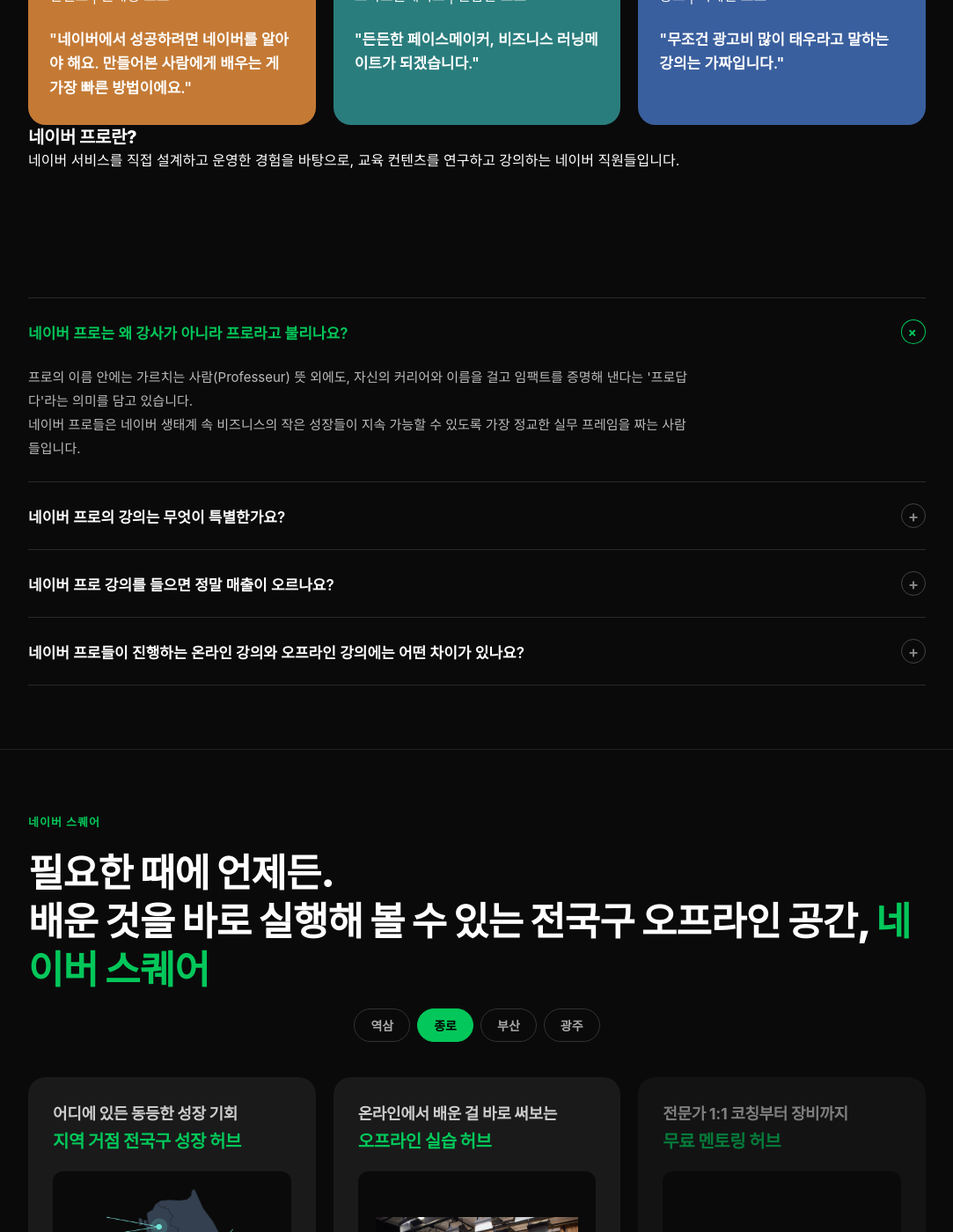
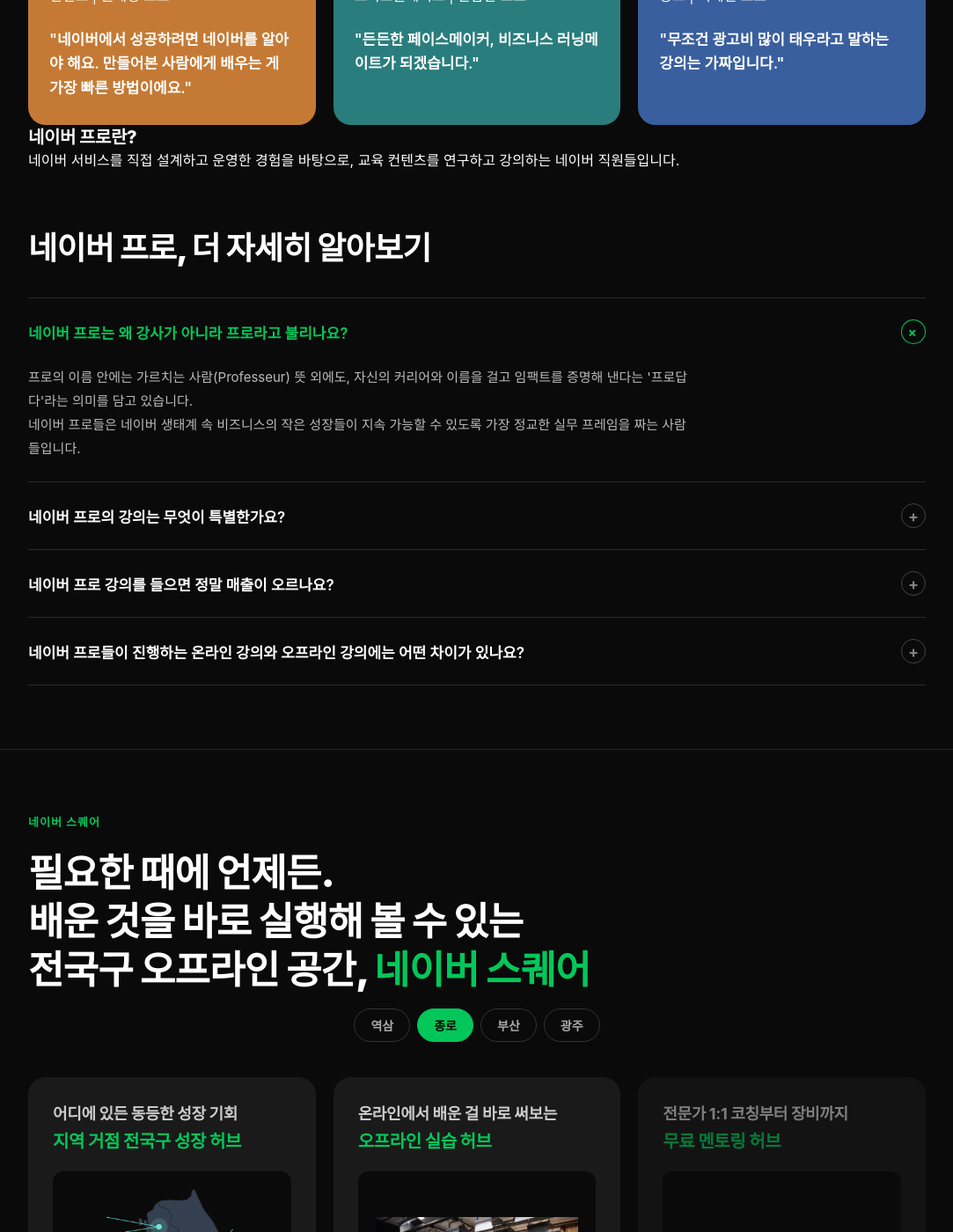
Before and after one commit to umnyaumnya/intro.nbs, a Jekyll site: the page built from index.html, in a window 1280 px wide and 1400 px high, scrolled down 2406 px. Shown: the whole window at 88% size, without its empty margins (98-1181 px from the left). Built offline with Jekyll 4.4.1, drawn with Linux system fonts in a browser that asks for light colours.

Commit message:
스퀘어 헤드 카피 3줄 분리, 프로 Q&A 제목 추가
- 네이버 스퀘어: 헤드 카피를 3줄로 분리
- 네이버 프로: '더 자세히 알아보기'를 Q&A 묶음 제목으로 추가
- Q&A 제목 1줄만 있을 때 빈 줄 안 생기도록 템플릿 보완

Co-Authored-By: Claude Opus 4.8 (1M context) <noreply@anthropic.com>

```diff
--- a/_data/sections.yml
+++ b/_data/sections.yml
@@ -105,7 +105,7 @@ sections:
         quote: 무조건 광고비 많이 태우라고 말하는 강의는 가짜입니다.
     definition_title: 네이버 프로란?
     definition_body: 네이버 서비스를 직접 설계하고 운영한 경험을 바탕으로, 교육 컨텐츠를 연구하고 강의하는 네이버 직원들입니다.
-    qna_title_line1: ''
+    qna_title_line1: 네이버 프로, 더 자세히 알아보기
     qna_title_line2: ''
     qna_title_emphasis: ''
     qna_items:
@@ -126,7 +126,7 @@ sections:
   - type: square
     eyebrow: 네이버 스퀘어
     title_line1: 필요한 때에 언제든.
-    title_line2: 배운 것을 바로 실행해 볼 수 있는 전국구 오프라인 공간,
+    title_line2: 배운 것을 바로 실행해 볼 수 있는<br>전국구 오프라인 공간,
     title_emphasis: 네이버 스퀘어
     title_line2_suffix: ''
     location_tabs:
--- a/_includes/section-pros.html
+++ b/_includes/section-pros.html
@@ -24,7 +24,7 @@
   {% if s.qna_items and s.qna_items.size > 0 %}
   <div class="qna-section">
     {% if s.qna_title_line1 or s.qna_title_line2 or s.qna_title_emphasis %}
-    <h3>{{ s.qna_title_line1 }}<br>{{ s.qna_title_line2 }} <span class="green">{{ s.qna_title_emphasis }}</span></h3>
+    <h3>{{ s.qna_title_line1 }}{% if s.qna_title_line2 or s.qna_title_emphasis %}<br>{{ s.qna_title_line2 }}{% if s.qna_title_emphasis %} <span class="green">{{ s.qna_title_emphasis }}</span>{% endif %}{% endif %}</h3>
     {% endif %}
     <div class="qna-list">
       {% for item in s.qna_items %}
```
